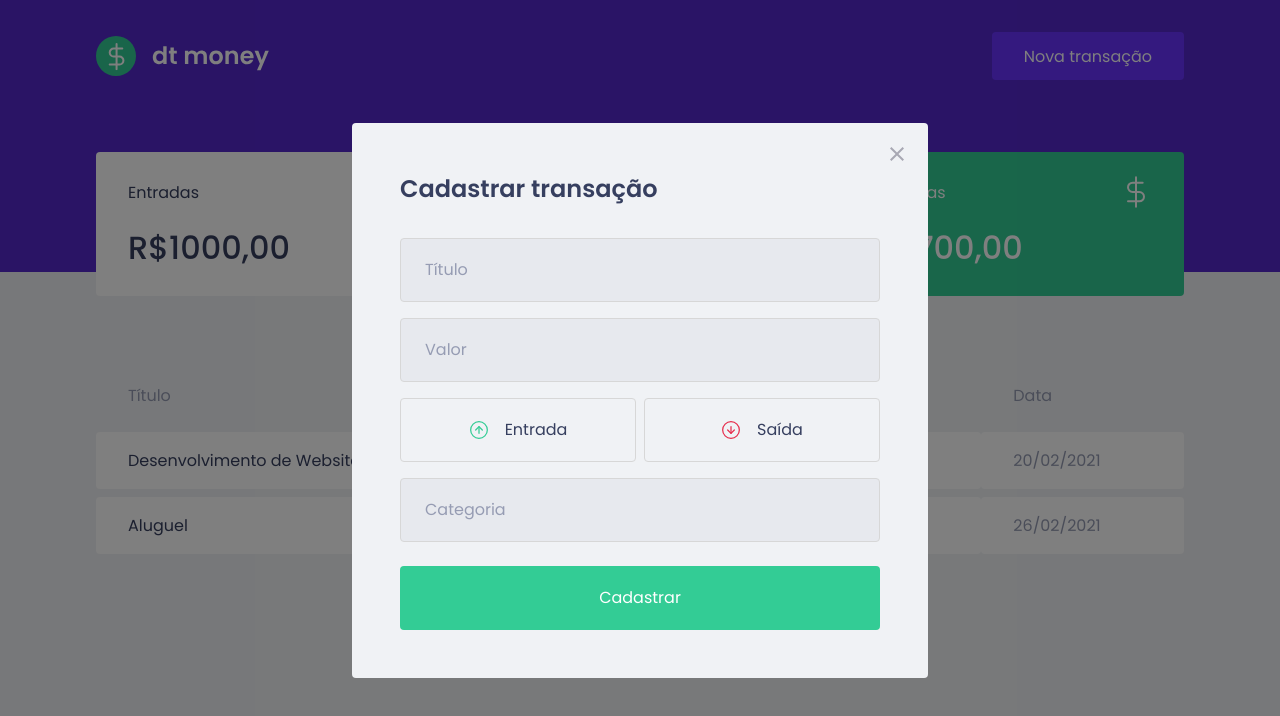
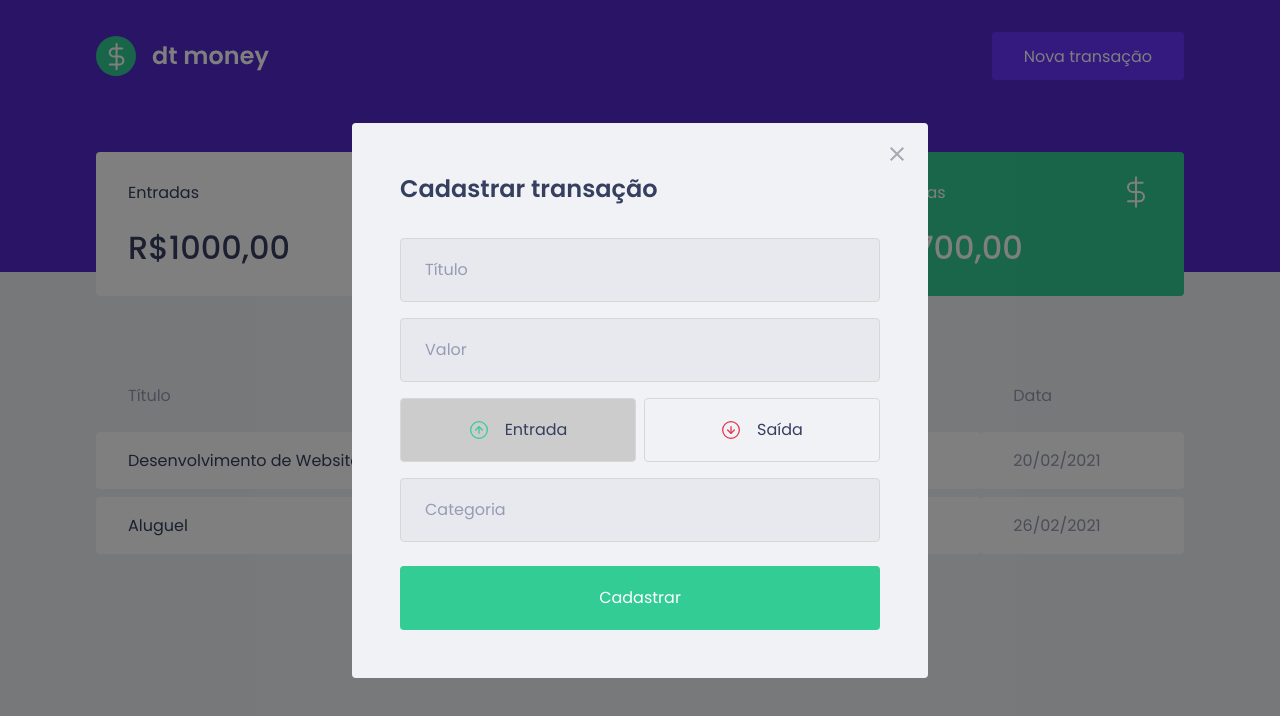
Before and after one commit to pedroigor66/ignite_reactjs_pimoney, a React (Create React App) app: page / in a window 1280 px wide. Both pictures are taken after a click on the button "Nova transação". Shown: the top 716 px of the page. Built offline with nearby package versions, Linux system fonts and the light colour scheme; no server answers; what miragejs would draw is missing.

Commit message:
Part 4.6 - Dynamic styling of buttons with Styled Components

```diff
--- a/src/components/NewTransactionModal/index.tsx
+++ b/src/components/NewTransactionModal/index.tsx
@@ -1,9 +1,10 @@
+import { useState } from "react";
 import Modal from "react-modal";
 import incomeImg from "../../assets/income.svg";
 import outcomeImg from "../../assets/outcome.svg";
 import closetImg from "../../assets/close.svg";
 
-import { Container, TransactionTypeContainer } from "./styles";
+import { Container, TransactionTypeContainer, RadioBox } from "./styles";
 
 interface NewTransactionModalProps {
   isOpen: boolean;
@@ -14,6 +15,8 @@ export function NewTransactionModal({
   isOpen,
   onRequestClose,
 }: NewTransactionModalProps) {
+  const [transactionType, setTransactionType] = useState("deposit");
+
   return (
     <Modal
       isOpen={isOpen}
@@ -38,15 +41,27 @@ export function NewTransactionModal({
         <input type='number' placeholder='Valor' />
 
         <TransactionTypeContainer>
-          <button type='button'>
+          <RadioBox
+            type='button'
+            onClick={() => {
+              setTransactionType("deposit");
+            }}
+            isActive={transactionType === "deposit"}
+          >
             <img src={incomeImg} alt='Entrada' />
             <span>Entrada</span>
-          </button>
+          </RadioBox>
 
-          <button type='button'>
+          <RadioBox
+            type='button'
+            onClick={() => {
+              setTransactionType("withdraw");
+            }}
+            isActive={transactionType === "withdraw"}
+          >
             <img src={outcomeImg} alt='Saída' />
             <span>Saída</span>
-          </button>
+          </RadioBox>
         </TransactionTypeContainer>
 
         <input placeholder='Categoria' />
--- a/src/components/NewTransactionModal/styles.ts
+++ b/src/components/NewTransactionModal/styles.ts
@@ -54,13 +54,18 @@ export const TransactionTypeContainer = styled.div`
   display: grid;
   grid-template-columns: 1fr 1fr;
   gap: 0.5rem;
+`;
 
-  button {
+interface RadioxBoxProps {
+  isActive: boolean;
+}
+
+export const RadioBox = styled.button<RadioxBoxProps>`
   height: 4rem;
   border: 1px solid #d7d7d7;
   border-radius: 0.25rem;
 
-    background: transparent;
+  background: ${(props) => (props.isActive ? "#ccc" : "transparent")};
 
   display: flex;
   align-items: center;
@@ -83,5 +88,4 @@ export const TransactionTypeContainer = styled.div`
     font-size: 1rem;
     color: var(--text-title);
   }
-  }
 `;
```
Lines whose indentation alone changed are shown as unchanged.
